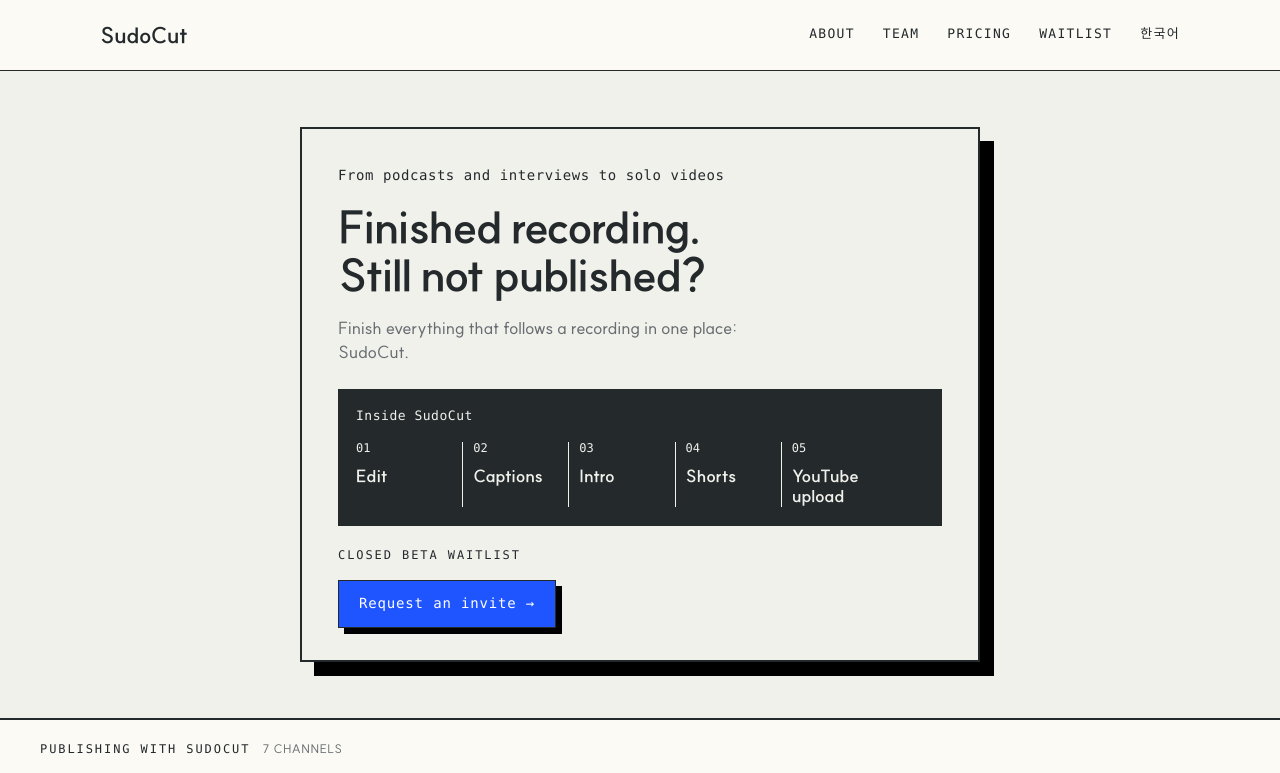
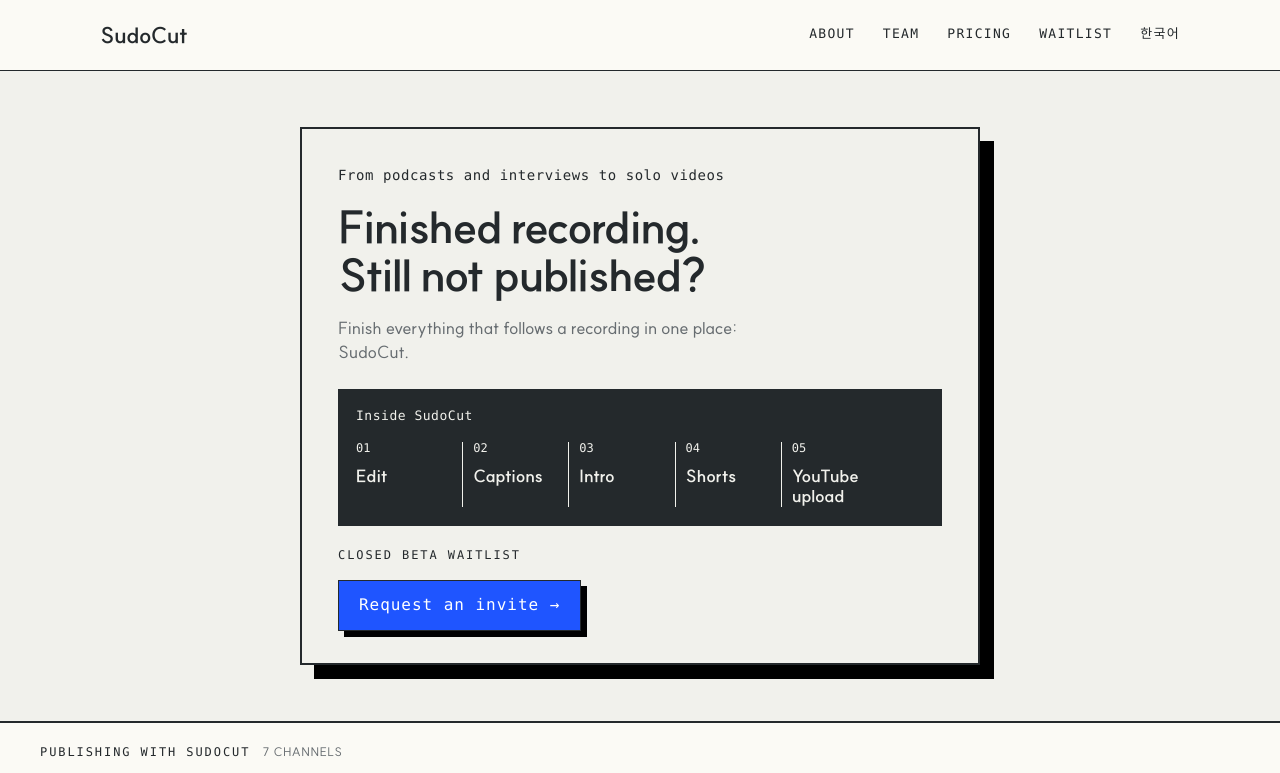
Before and after one commit to sudocut/home, a Next.js app: page /en in a window 1280 px wide. Shown: the top 773 px of the page. Built offline with nearby package versions, Linux system fonts and the light colour scheme; no server answers; a web font is replaced by a local one.

Commit message:
Balance homepage call to action type

```diff
--- a/app/globals.css
+++ b/app/globals.css
@@ -1392,6 +1392,10 @@
   border-top: 0;
 }
 
+.sc-plate .sc-btn {
+  font-size: 16px;
+}
+
 /* ── The line the page ends on ──────────────────────────────────────────── */
 
 .sc-deliverable {
```
